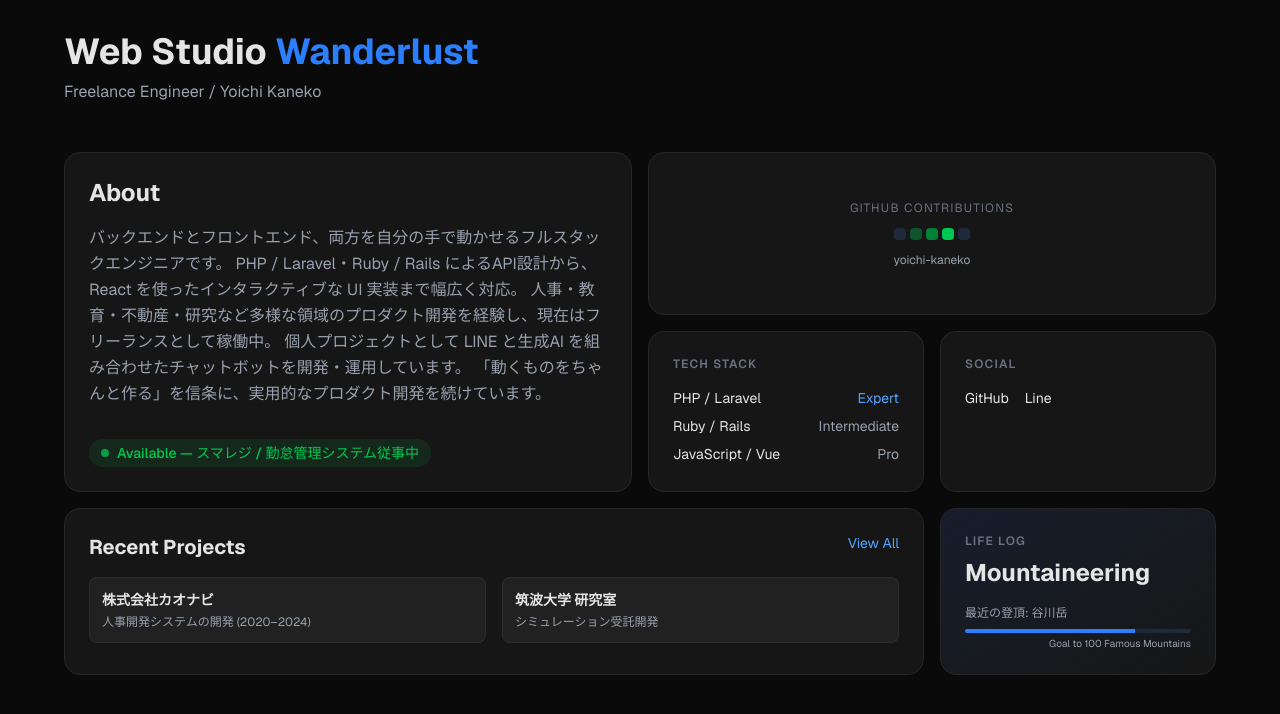
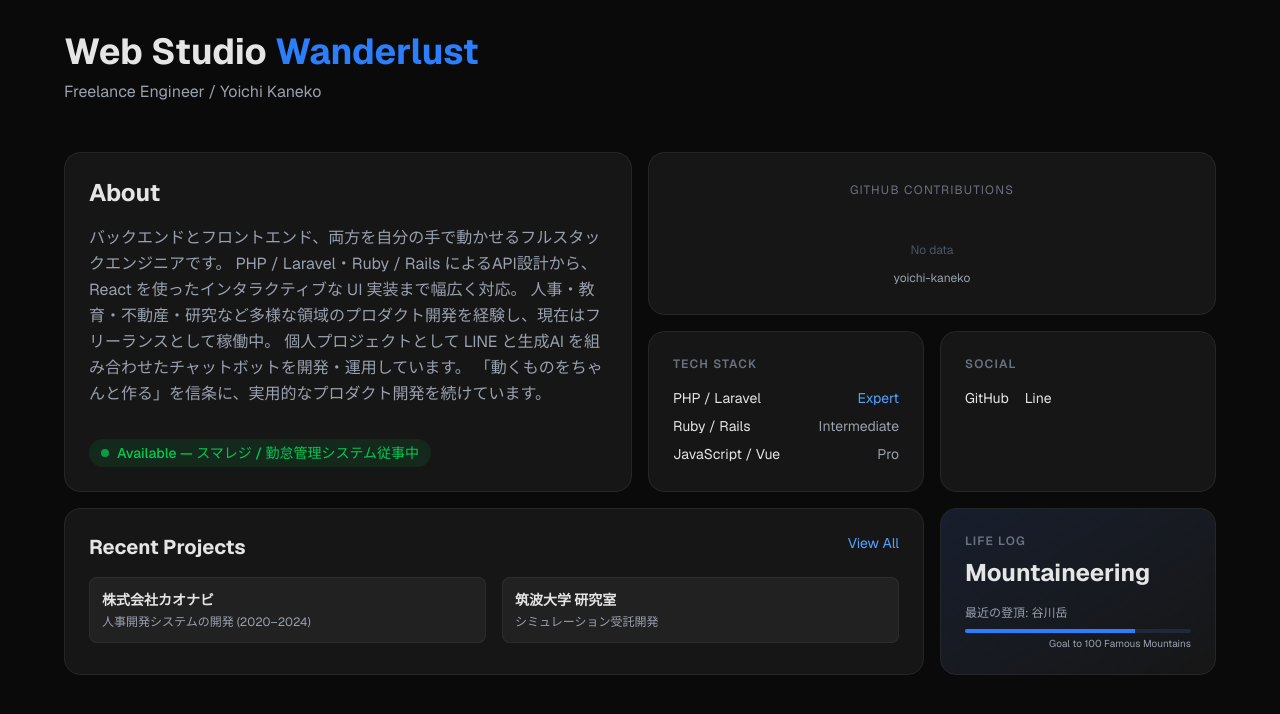
Before and after one commit to yoichi-kaneko/portfolio_2nd, a Next.js app: page / in a window 1280 px wide. Shown: the top 714 px of the page. Built offline with nearby package versions, Linux system fonts and the light colour scheme.

Commit message:
github コントリビューション取得機能実装中

```diff
--- /dev/null
+++ b/src/app/api/github/contributions/route.ts
@@ -0,0 +1,11 @@
+import { fetchWeeklyContributions } from "@/lib/github";
+
+export async function GET() {
+  try {
+    const weekly = await fetchWeeklyContributions();
+    return Response.json({ weekly });
+  } catch (e) {
+    const message = e instanceof Error ? e.message : "Unknown error";
+    return Response.json({ error: message }, { status: 500 });
+  }
+}
--- a/src/components/cards/GitHubCard.tsx
+++ b/src/components/cards/GitHubCard.tsx
@@ -1,15 +1,31 @@
-export function GitHubCard() {
+import { fetchWeeklyContributions, type WeeklyContribution } from "@/lib/github";
+
+export async function GitHubCard() {
+  let weekly: WeeklyContribution[] = [];
+  try {
+    weekly = await fetchWeeklyContributions();
+  } catch {
+    // PAT未設定など開発中は空表示
+  }
+
   return (
     <div className="text-center">
       <p className="text-xs text-gray-500 mb-3 uppercase tracking-widest">
         GitHub Contributions
       </p>
-      {/* Phase 3 で実データに差し替え */}
-      <div className="flex gap-1 justify-center">
-        {["bg-gray-800", "bg-green-900", "bg-green-700", "bg-green-500", "bg-gray-800"].map(
-          (color, i) => (
-            <div key={i} className={`w-3 h-3 ${color} rounded-sm`} />
-          )
+      {/* TODO: Replace with bar chart using weekly data */}
+      <div className="flex gap-1 justify-center items-end h-12">
+        {weekly.length === 0 ? (
+          <p className="text-xs text-gray-600">No data</p>
+        ) : (
+          weekly.map(({ week, count }) => (
+            <div
+              key={week}
+              className="w-3 bg-green-600 rounded-sm"
+              style={{ height: `${Math.max(count * 4, 4)}px` }}
+              title={`${week}: ${count}`}
+            />
+          ))
         )}
       </div>
       <p className="text-xs mt-3 text-gray-400">yoichi-kaneko</p>
--- /dev/null
+++ b/src/lib/github.ts
@@ -0,0 +1,39 @@
+// TODO: Replace with actual GitHub GraphQL query for contributions
+const GITHUB_GRAPHQL_QUERY = `
+  query {
+    viewer {
+      login
+    }
+  }
+`;
+
+export type WeeklyContribution = {
+  week: string;
+  count: number;
+};
+
+export async function fetchWeeklyContributions(): Promise<WeeklyContribution[]> {
+  const pat = process.env.GITHUB_PAT;
+  if (!pat) {
+    throw new Error("GITHUB_PAT is not set");
+  }
+
+  const res = await fetch("https://api.github.com/graphql", {
+    method: "POST",
+    headers: {
+      Authorization: `Bearer ${pat}`,
+      "Content-Type": "application/json",
+    },
+    body: JSON.stringify({ query: GITHUB_GRAPHQL_QUERY }),
+  });
+
+  if (!res.ok) {
+    throw new Error(`GitHub API error: ${res.status}`);
+  }
+
+  const raw = await res.json();
+  void raw;
+
+  // TODO: Parse raw.data.user.contributionsCollection and aggregate by week
+  return [{ week: "2025-W01", count: 0 }];
+}
```
